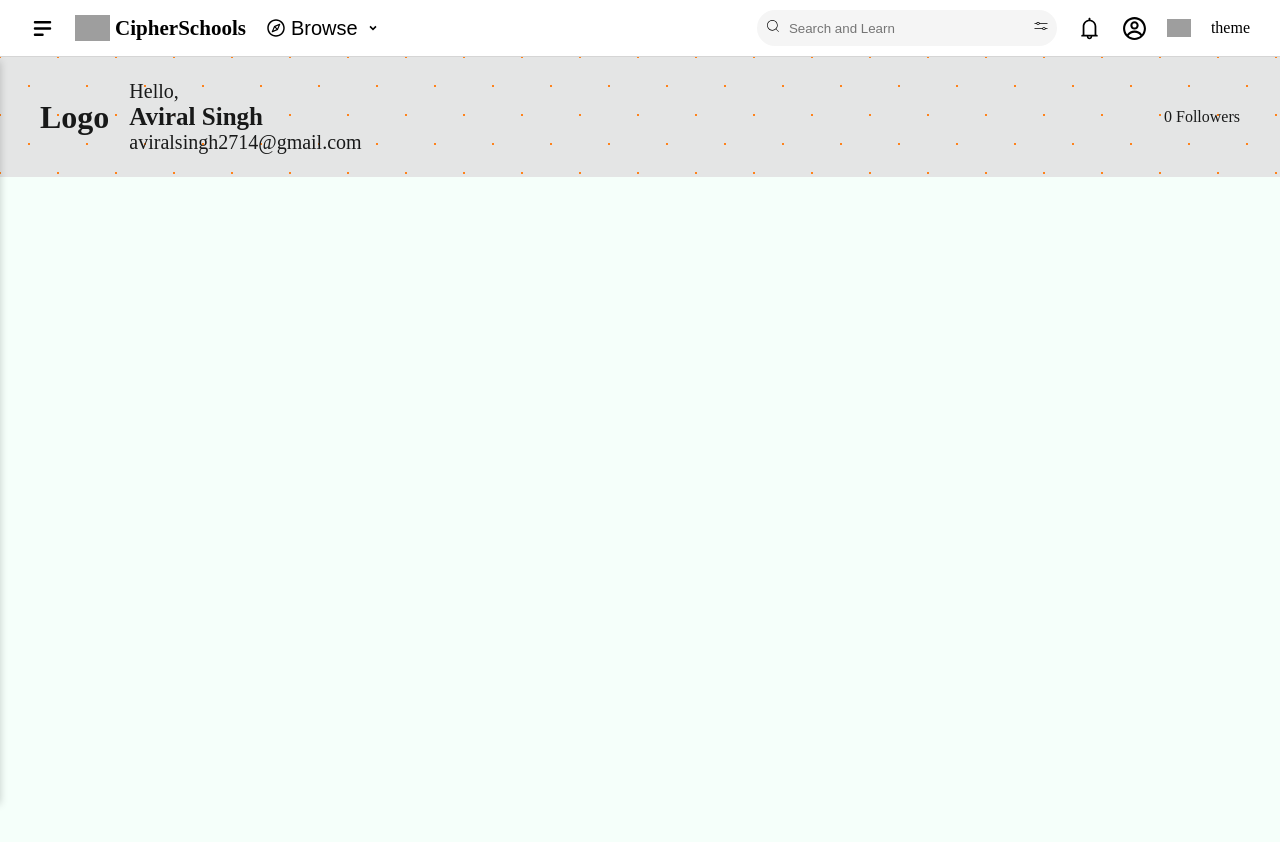
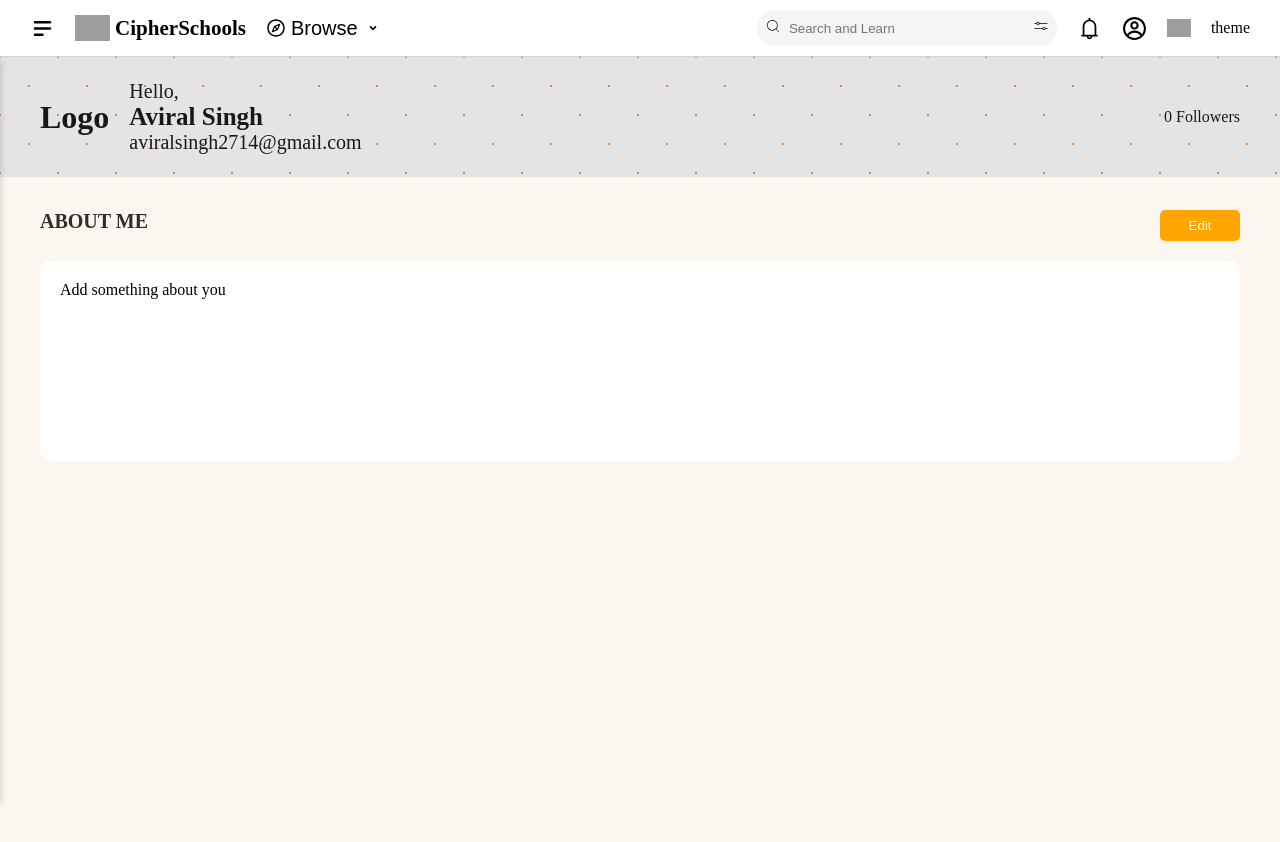
Before and after one commit to AviralSingh14/cipherschool_internship, a React (Create React App) app in the folder client/: page / in a window 1280 px wide. Shown: the top 842 px of the page. Before the commit the page ends 800 px from the top, so only its background shows below. Built offline with nearby package versions, Linux system fonts and the light colour scheme; grey boxes are pictures that could not be loaded.

Commit message:
Added AboutMe section of profile page

```diff
--- a/client/public/styles.css
+++ b/client/public/styles.css
@@ -5,5 +5,5 @@
 }
 
 body{
-    background-color: #F5FFFA;
+    background-color: #fcf6f1;
 }
--- /dev/null
+++ b/client/src/components/common/AboutMe/AboutMe.css
@@ -0,0 +1,39 @@
+.About-Me{
+    display: flex;
+    width: 100%;
+    flex-direction: column;
+}
+
+.About-Me-Section1{
+    display: flex;
+    width: 100%;
+    flex-direction: row;
+    justify-content: space-between;
+    padding-bottom: 20px;
+}
+
+.page-heading{
+    font-size: 20px;
+    color: #2e2e2e;
+    font-weight: 700;
+}
+
+.page-button{
+    background-color: orange;
+    padding: 8px 10px;
+    width: 80px;
+    border: none;
+    border-radius: 5px;
+    color: #fff;
+}
+
+.aboutme-textarea{
+    width: 100%;
+    height: 200px;
+    resize: none;
+    border: none;
+    padding: 20px;
+    border-radius: 10px;
+    outline: none;
+    background-color: #fff;
+}
--- /dev/null
+++ b/client/src/components/common/AboutMe/aboutme.jsx
@@ -0,0 +1,39 @@
+import './AboutMe.css'
+import React, {useState} from'react';
+
+const AboutMe = () => {
+
+    const [isEditable, setIsEditable] = useState(false);
+    const [text, setText] = useState('Add something about you');
+
+    const handleEditClick = () => {
+        setIsEditable(true);
+    };
+
+    const handleSaveClick = () => {
+        setIsEditable(false);
+    };
+
+    const handleChange = (event) => {
+        setText(event.target.value);
+    };
+
+	return(
+		<div className='About-Me'>
+            <div className='About-Me-Section1'>
+                <p className='page-heading'>ABOUT ME</p>
+                {isEditable?(
+                    <button className='page-button' onClick={handleSaveClick}>Save</button>
+                ):(
+                    <button className='page-button' onClick={handleEditClick}>Edit</button>
+                )}
+            </div>
+            <div className='About-Me-Section1'>
+                {isEditable?(
+                    <textarea placeholder='Add something about you.' className='aboutme-textarea' value={text} onChange={handleChange}/>
+                ):(<div className='aboutme-textarea'>{text}</div>)}
+            </div>
+        </div>
+	)
+}
+export default AboutMe;
--- a/client/src/components/page/Profile.css
+++ b/client/src/components/page/Profile.css
@@ -1,5 +1,17 @@
 .profile-container{
+    top: 0px;
     width: 100%;
     position: relative;
     display: flex;
+    justify-content: center;
 }
+
+.main-content{
+    height: 100vh;
+    width: 100%;
+    padding: 40px;
+    position: relative;
+    top: 170px;
+    display: flex;
+    flex-direction: column;
+}
--- a/client/src/components/page/profile.jsx
+++ b/client/src/components/page/profile.jsx
@@ -3,12 +3,16 @@ import React from'react';
 
 import NavBar from '../common/navbar/navbar';
 import NameCard from '../common/NameCard/namecard';
+import AboutMe from '../common/AboutMe/aboutme';
 
 const Profile = () => {
 	return(
 		<div className='profile-container'>
             <NavBar/>
 			<NameCard/>
+			<div className='main-content'>
+				<AboutMe/>
+			</div>
         </div>
 	)
 }
```
